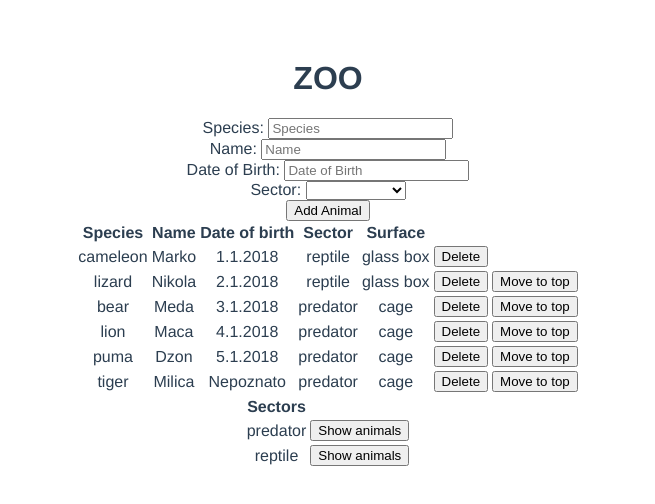
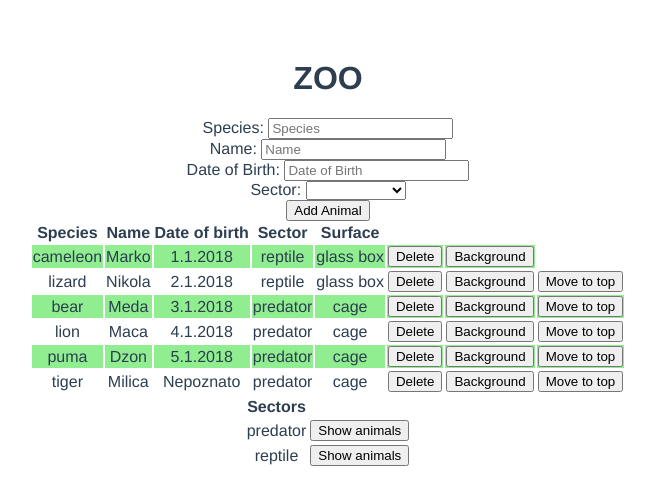
Before and after one commit to hiki89/zoo, a Vue app: page / in a window 1280 px wide. Shown: the top 504 px of the page, without its empty margins (312-967 px from the left). Built offline with nearby package versions, Linux system fonts and the light colour scheme.

Commit message:
Zadatak 9

```diff
--- a/src/components/AnimalList.vue
+++ b/src/components/AnimalList.vue
@@ -27,7 +27,8 @@
             <th>Surface</th>
         </thead>
         <tbody>
-            <tr v-for="(animal, index) in animals" :key="index">
+            <tr v-for="(animal, index) in animals" :key="index"
+                v-bind:style="[animal.background ? {'background':'lightgreen'} : {'background': 'white'}]">
                 <td>{{animal.species}}</td>
                 <td>{{animal.name}}</td>
                 <td v-if="animal.dateOfBirth !== ''">{{animal.dateOfBirth}}</td>
@@ -36,6 +37,9 @@
                 <td>{{animal.sector.surface}}</td>
                 <td>
                     <button @click="deleteAnimal(animal)">Delete</button>
+                </td>
+                <td>
+                    <button @click="toggleBackground(animal)">Background</button>
                 </td>
                 <td v-if="animals.indexOf(animal) !== 0">
                     <button  @click="moveToTop(animal)">Move to top</button>
@@ -71,12 +75,12 @@ export default {
       return {
           sectors: sectors,
           animals: [
-              {species: "cameleon", name: "Marko", dateOfBirth: "1.1.2018", sector: sectors[1]},
-              {species: "lizard", name: "Nikola", dateOfBirth: "2.1.2018", sector: sectors[1]},
-              {species: "bear", name: "Meda", dateOfBirth: "3.1.2018", sector: sectors[0]},
-              {species: "lion", name: "Maca", dateOfBirth: "4.1.2018", sector: sectors[0]},
-              {species: "puma", name: "Dzon", dateOfBirth: "5.1.2018", sector: sectors[0]},
-              {species: "tiger", name: "Milica", dateOfBirth: '', sector: sectors[0]}
+              {species: "cameleon", name: "Marko", dateOfBirth: "1.1.2018", sector: sectors[1], background: true},
+              {species: "lizard", name: "Nikola", dateOfBirth: "2.1.2018", sector: sectors[1], background: false},
+              {species: "bear", name: "Meda", dateOfBirth: "3.1.2018", sector: sectors[0], background: true},
+              {species: "lion", name: "Maca", dateOfBirth: "4.1.2018", sector: sectors[0], background: false},
+              {species: "puma", name: "Dzon", dateOfBirth: "5.1.2018", sector: sectors[0], background: true},
+              {species: "tiger", name: "Milica", dateOfBirth: '', sector: sectors[0], background: false}
           ],
           newAnimal: {
 
@@ -108,6 +112,14 @@ export default {
               }
           });
           alert(animalList);
+      },
+
+      toggleBackground(animal) {
+            if (animal.background === true) {
+                animal.background = false;
+            } else {
+                animal.background = true;
+            }
       }
   }
 }
```
